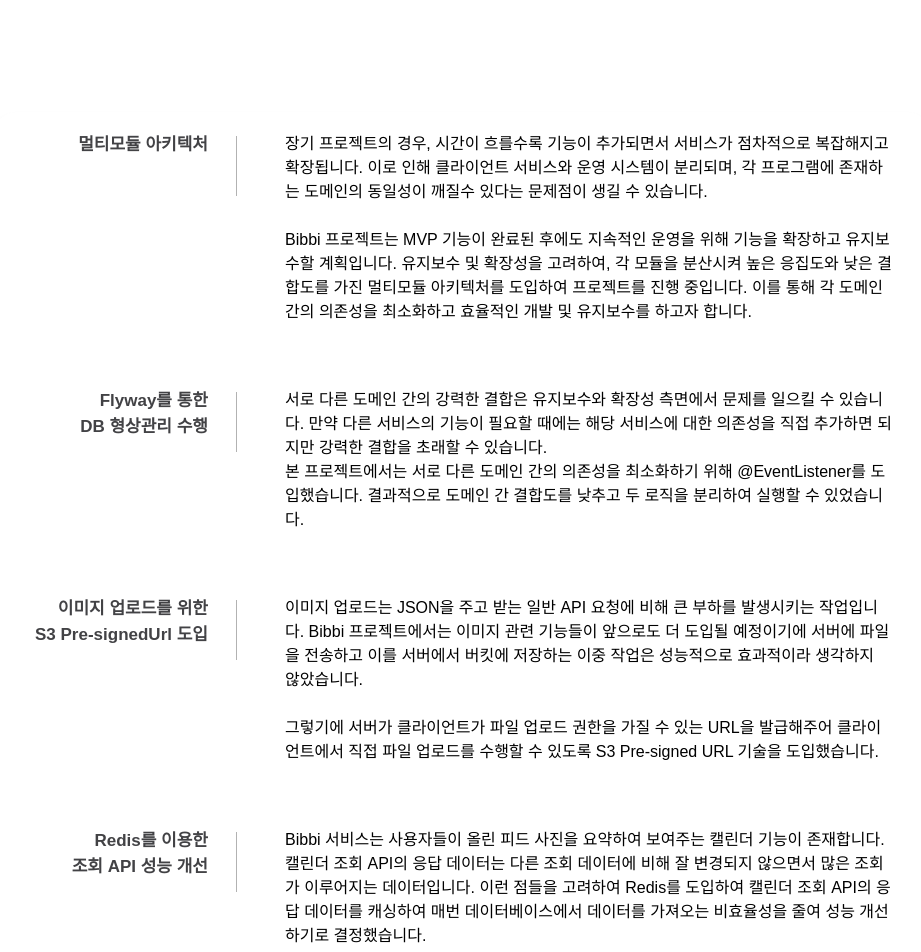
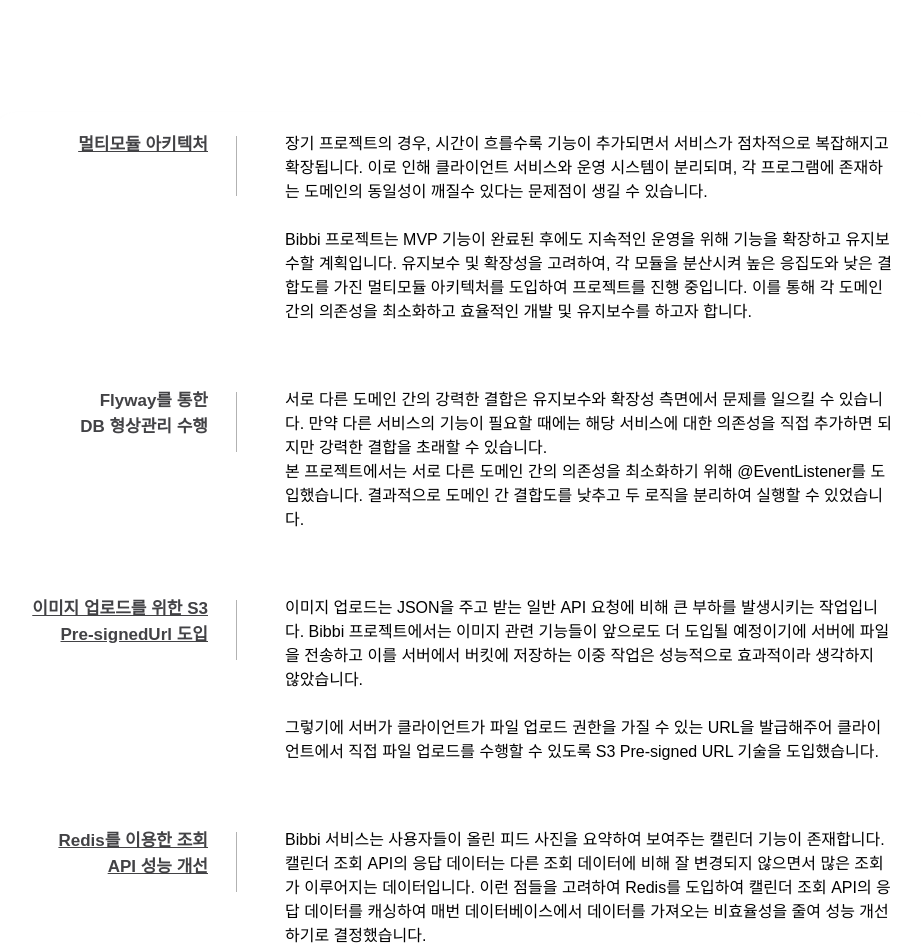
Before and after one commit to Ji-soo708/portfolio, a React (Create React App) app: page /projects/bibbi in a window 1280 px wide. Shown: the part 1100-2052 px from the top of the page, without its empty margins (178-1099 px from the left). Built offline with nearby package versions, Linux system fonts and the light colour scheme; a web font is replaced by a local one.

Commit message:
feat: add url link to ProjectContentBox

```diff
--- a/src/components/AboutMeHeader.tsx
+++ b/src/components/AboutMeHeader.tsx
@@ -65,9 +65,14 @@ const AboutMeHeader: React.FC = () => {
                     alt="Blog"
                     className="w-5 h-5 md:w-6 md:h-6 lg:w-8 lg:h-8"
                   />
-                  <span className="text-[12px] md:text-[14px] lg:text-[16px] font-medium">
+                  <a
+                    href="https://ji-soo708.tistory.com"
+                    target="_blank"
+                    rel="noopener noreferrer"
+                    className="text-[12px] md:text-[14px] lg:text-[16px] font-medium hover:underline"
+                  >
                     https://ji-soo708.tistory.com
-                  </span>
+                  </a>
                 </div>
                 {/* Additional Text Below Blog */}
                 <div className="mt-6">
--- a/src/components/ProjectContentBox.tsx
+++ b/src/components/ProjectContentBox.tsx
@@ -11,11 +11,16 @@ const ProjectContentBox: React.FC<ProjectContentBoxProps> = ({
   subtitle,
   content,
 }) => {
+  const containsUrl = subtitle.includes("https://");
+  const subtitleStyles = containsUrl ? "underline" : "";
+
   return (
     <div className="flex justify-center mb-16 px-4 md:px-0">
       <div className="w-full md:w-[860px] flex flex-col md:flex-row">
         <div className="flex items-start mr-3 mb-4 md:mb-0">
-          <div className="text-[15px] md:text-[17px] w-36 md:w-44 h-auto md:h-8 font-semibold flex-shrink-0 text-subtitle-gray text-left md:text-right">
+          <div
+            className={`text-[15px] md:text-[17px] w-36 md:w-44 h-auto md:h-8 font-semibold flex-shrink-0 text-subtitle-gray text-left md:text-right ${subtitleStyles}`}
+          >
             <ReactMarkdown remarkPlugins={[remarkGfm]}>
               {subtitle}
             </ReactMarkdown>
--- a/src/pages/Bibbi.tsx
+++ b/src/pages/Bibbi.tsx
@@ -64,7 +64,7 @@ Redis를 이용한 성능 개선
       <div className="flex justify-center mb-4">
         <div className="p-5 w-full max-w-[940px] bg-white shadow-md rounded-[25px] mx-4 lg:mx-8">
           <ProjectContentBox
-            subtitle={`멀티모듈 아키텍처`}
+            subtitle={`[멀티모듈 아키텍처](https://ji-soo708.tistory.com/20)`}
             content={`장기 프로젝트의 경우, 시간이 흐를수록 기능이 추가되면서 서비스가 점차적으로 복잡해지고 확장됩니다. 이로 인해 클라이언트 서비스와 운영 시스템이 분리되며, 각 프로그램에 존재하는 도메인의 동일성이 깨질수 있다는 문제점이 생길 수 있습니다.
 
 ㅤ
@@ -82,9 +82,7 @@ DB 형상관리 수행`}
           />
 
           <ProjectContentBox
-            subtitle={`이미지 업로드를 위한
-
-S3 Pre-signedUrl 도입`}
+            subtitle={`[이미지 업로드를 위한 S3 Pre-signedUrl 도입](https://ji-soo708.tistory.com/24)`}
             content={`이미지 업로드는 JSON을 주고 받는 일반 API 요청에 비해 큰 부하를 발생시키는 작업입니다. Bibbi 프로젝트에서는 이미지 관련 기능들이 앞으로도 더 도입될 예정이기에 서버에 파일을 전송하고 이를 서버에서 버킷에 저장하는 이중 작업은 성능적으로 효과적이라 생각하지 않았습니다.
 
 ㅤ
@@ -93,9 +91,7 @@ S3 Pre-signedUrl 도입`}
           />
 
           <ProjectContentBox
-            subtitle={`Redis를 이용한
-
-조회 API 성능 개선`}
+            subtitle={`[Redis를 이용한 조회 API 성능 개선](https://ji-soo708.tistory.com/31)`}
             content={`Bibbi 서비스는 사용자들이 올린 피드 사진을 요약하여 보여주는 캘린더 기능이 존재합니다. 캘린더 조회 API의 응답 데이터는 다른 조회 데이터에 비해 잘 변경되지 않으면서 많은 조회가 이루어지는 데이터입니다. 이런 점들을 고려하여 Redis를 도입하여 캘린더 조회 API의 응답 데이터를 캐싱하여 매번 데이터베이스에서 데이터를 가져오는 비효율성을 줄여 성능 개선하기로 결정했습니다.
 
               ㅤ
--- a/src/pages/Mocacong.tsx
+++ b/src/pages/Mocacong.tsx
@@ -59,9 +59,7 @@ function Mocacong() {
       <div className="flex justify-center mb-4">
         <div className="p-5 w-full max-w-[940px] bg-white shadow-md rounded-[25px] mx-4 lg:mx-8">
           <ProjectContentBox
-            subtitle={`# AOP와 ArgumentResolver를
-
-이용하여 반복 코드 제거`}
+            subtitle={`[AOP와 ArgumentResolver 기능 이용하여 반복 코드 제거](https://ji-soo708.tistory.com/6)`}
             content={`권한이 필요한 API는 본 로직을 실행하기 전에 로그인 여부를 먼저 확인해야 합니다. 하지만 로그인한 사용자인지 검증하는 코드는 대부분의 기능에 포함되어야 하기에 중복성이 높아지고 유지보수성 측면에도 좋지 않습니다.
 
 ㅤ
@@ -70,16 +68,14 @@ function Mocacong() {
           />
 
           <ProjectContentBox
-            subtitle="# 동시성 이슈 해결을 위한 무결성 제약 조건 채택"
+            subtitle="[동시성 이슈 해결을 위한 무결성 제약 조건 채택](https://ji-soo708.tistory.com/2)"
             content={`프로젝트 진행 중 POST 메소드의 연속 호출로 인한 동시성 이슈를 경험하게 되어, 낙관적 락, 비관적 락, 그리고 간단하면서도 효과적인 **데이터베이스의 UNIQUE 제약 조건**을 고려했습니다.
 
 먼저 \`ExecutorService\`를 활용하여 멀티 스레드 환경에서 테스트를 진행하면서 발생할 수 있는 문제를 분석했습니다. 토이 프로젝트의 특성상 낙관적 락까지 고려하지 않아도 충분히 무결성 제약 조건만으로 문제를 해결할 수 있었습니다. 따라서, 가장 간단하면서도 효과적인 방법으로 데이터베이스에 유니크 제약 조건을 걸어 문제를 원활히 해결할 수 있었습니다.`}
           />
 
           <ProjectContentBox
-            subtitle={`# Redis를 이용한
-
-Refresh Token 도입`}
+            subtitle={`[Redis를 이용한 Refresh Token 도입](https://ji-soo708.tistory.com/22)`}
             content={`기존에는 유효기간이 짧은 Access Token만을 가지고 사용자 인증을 수행했습니다. 하지만 짧은 유효기간의 Access Token으로 인해 사용자는 매번 로그인을 수행해야 하기 때문에 불편함을 초래했습니다. 이러한 불편함을 없애기 위해 단순히 Access Token 유효시간을 무한정 늘릴 수는 있으나 JWT의 가장 치명적인 단점을 생각하면 이는 지양해야 하는 방법입니다. 그렇기에 Access Token을 갱신하기 위해 필요한 Refresh Token을 새로 도입했습니다.
 
 ㅤ
@@ -116,7 +112,7 @@ RDB와는 다르게 데이터의 만료일을 지정하여 유효기간을 효
           />
 
           <ProjectContentBox
-            subtitle="# 코드 커버리지를 위한 JaCoCo 및 SonarCloud 도입"
+            subtitle="[코드 커버리지를 위한 JaCoCo 및 SonarCloud 도입](https://ji-soo708.tistory.com/21)"
             content={`본 프로젝트에서는 테스트 코드 작성의 중요성을 깨닫고 단위 테스트 뿐만 아니라 인수 테스트까지 철저히 진행합니다. 이를 통해 코드의 신뢰성을 높이고 예상치 못한 버그를 사전에 방지하는 데 주력하고 있습니다.
 
 더불어, 프로젝트에 도입하여 코드 커버리지를 향상시키고 코드 품질을 지속적으로 모니터링하기 위해 JaCoCo와 SonarCloud를 도입하여 코드 개선점을 신속하게 파악하고 프로젝트의 안정성과 유지보수성을 지속적으로 향상시키고 있습니다.`}
```
